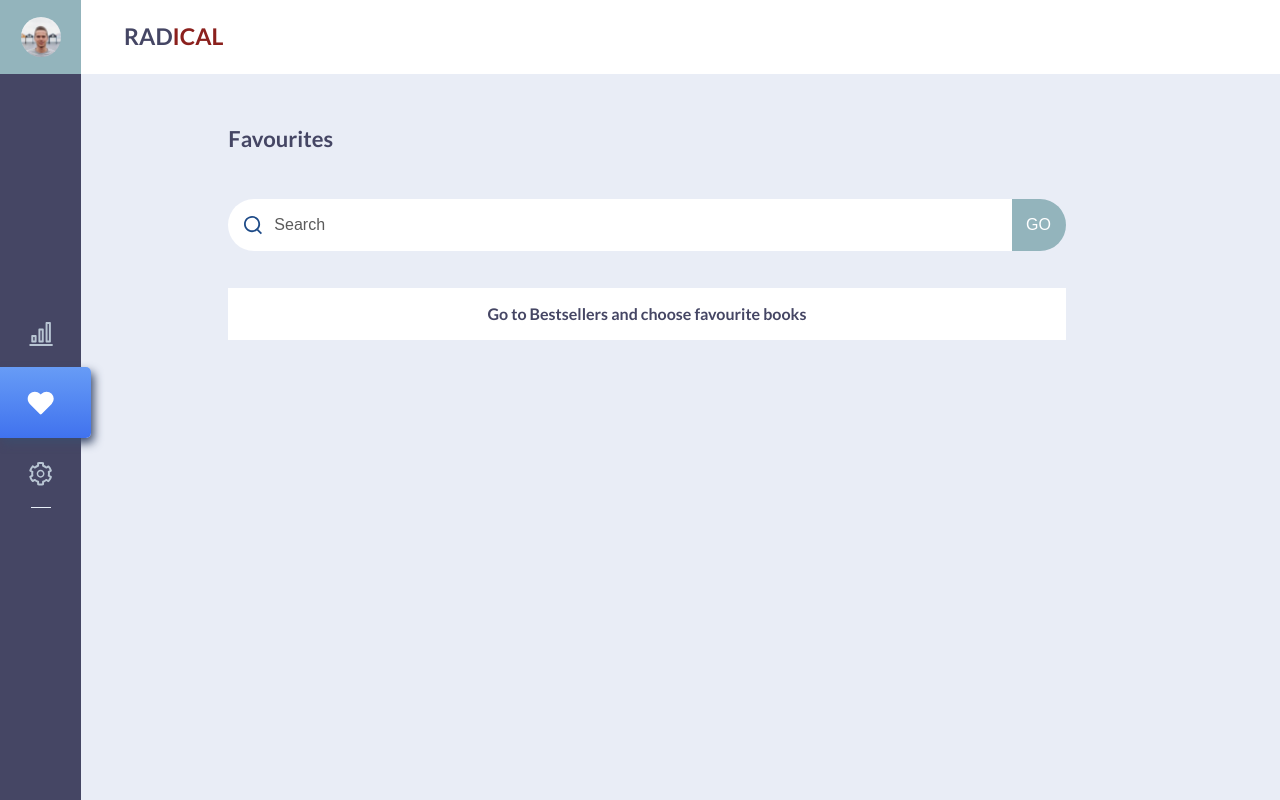
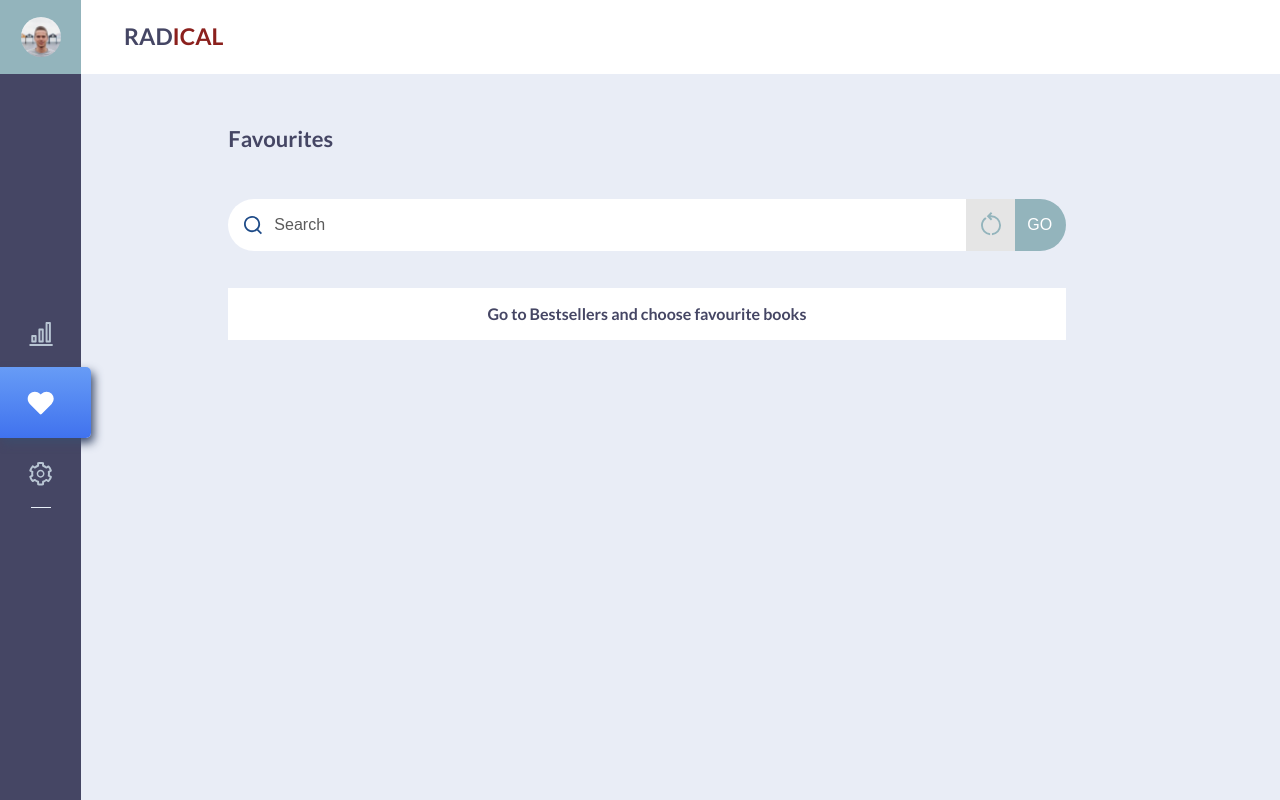
Before and after one commit to maciej-skurznica/BookLibrary, a React (Vite) app: page /favourites in a window 1280 px wide. Built offline with nearby package versions, Linux system fonts and the light colour scheme.

Commit message:
BL-4 add reset button to input

```diff
--- /dev/null
+++ b/src/assets/RestartIcon.tsx
@@ -0,0 +1,12 @@
+const RestartIcon = () => (
+  <svg
+    xmlns="http://www.w3.org/2000/svg"
+    height="48"
+    viewBox="0 96 960 960"
+    width="48"
+  >
+    <path d="M451 934q-123-10-207-101t-84-216q0-77 35.5-145T295 361l43 43q-56 33-87 90.5T220 617q0 100 66 173t165 84v60Zm60 0v-60q100-12 165-84.5T741 617q0-109-75.5-184.5T481 357h-20l60 60-43 43-133-133 133-133 43 43-60 60h20q134 0 227 93.5T801 617q0 125-83.5 216T511 934Z" />
+  </svg>
+);
+
+export default RestartIcon;
--- a/src/components/Favourites/Favourites.tsx
+++ b/src/components/Favourites/Favourites.tsx
@@ -17,11 +17,13 @@ const Favourites = ({ favourites, handleClick }: FavouritesProps) => {
 
   const handleSearch = (value: string) => setSearchTerm(value);
 
+  const handleReset = () => {
+    setSearchTerm("");
+    setNotFound(false);
+  };
+
   useEffect(() => {
-    if (searchTerm.length && notFound) {
-      setNotFound(false);
-      setSearchTerm("");
-    } else if (searchTerm.length && favourites.length) {
+    if (searchTerm.length && favourites.length) {
       const filtered = favourites.filter((book) =>
         book.title.toLowerCase().includes(searchTerm.toLowerCase())
       );
@@ -30,7 +32,7 @@ const Favourites = ({ favourites, handleClick }: FavouritesProps) => {
     } else {
       setFilteredFav(favourites);
     }
-  }, [searchTerm, favourites, notFound]);
+  }, [searchTerm, favourites]);
 
   return (
     <Container>
@@ -39,6 +41,7 @@ const Favourites = ({ favourites, handleClick }: FavouritesProps) => {
         placeholder="Search"
         handleSearch={handleSearch}
         notFound={notFound}
+        handleReset={handleReset}
       />
       <ListContainer>
         {notFound ? (
--- a/src/components/SearchBar/SearchBar.interfaces.ts
+++ b/src/components/SearchBar/SearchBar.interfaces.ts
@@ -2,4 +2,5 @@ export interface SearchBarProps {
   placeholder: string;
   notFound?: boolean;
   handleSearch?: (value: string) => void;
+  handleReset?: () => void;
 }
--- a/src/components/SearchBar/SearchBar.styles.ts
+++ b/src/components/SearchBar/SearchBar.styles.ts
@@ -56,4 +56,21 @@ export const Button = styled.button`
   line-height: 20px;
   width: 58.63px;
   padding-right: 7px;
+  cursor: pointer;
 `;
+
+export const ResetButton = styled(Button)`
+  border-radius: 0;
+  padding: 0;
+  background: ${({ theme }) => theme.bgGrey};
+  padding-top: 2px;
+
+  svg {
+    height: 30px;
+    width: 30px;
+  }
+
+  path {
+    fill: ${({ theme }) => theme.teal};
+  }
+`;
--- a/src/components/SearchBar/SearchBar.tsx
+++ b/src/components/SearchBar/SearchBar.tsx
@@ -1,13 +1,22 @@
 import Magnifier from "src/assets/Magnifier";
+import RestartIcon from "src/assets/RestartIcon";
 import { SearchBarProps } from "./SearchBar.interfaces";
-import { Button, Container, Form, IconDiv, Input } from "./SearchBar.styles";
+import {
+  Button,
+  Container,
+  Form,
+  IconDiv,
+  Input,
+  ResetButton
+} from "./SearchBar.styles";
 import { FunctionComponent, useState } from "react";
 import { useLocation, useNavigate } from "react-router-dom";
 
 const SearchBar: FunctionComponent<SearchBarProps> = ({
   placeholder,
   notFound,
-  handleSearch
+  handleSearch,
+  handleReset
 }) => {
   const [value, setValue] = useState<string>("");
   const [valid, setValid] = useState<boolean>(true);
@@ -52,6 +61,11 @@ const SearchBar: FunctionComponent<SearchBarProps> = ({
           onChange={handleChange}
           valid={valid}
         />
+        {handleReset && (
+          <ResetButton onClick={handleReset} type="reset">
+            <RestartIcon />
+          </ResetButton>
+        )}
         <Button type="submit">GO</Button>
       </Form>
     </Container>
```
